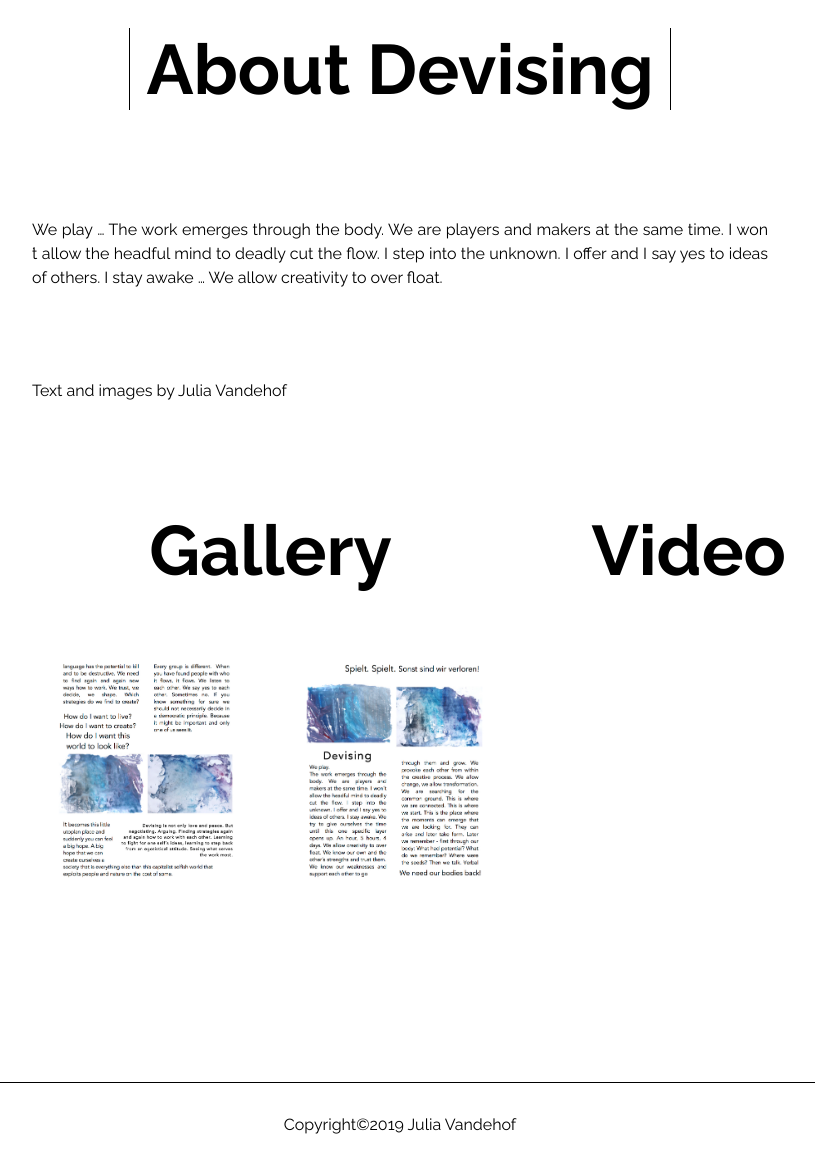
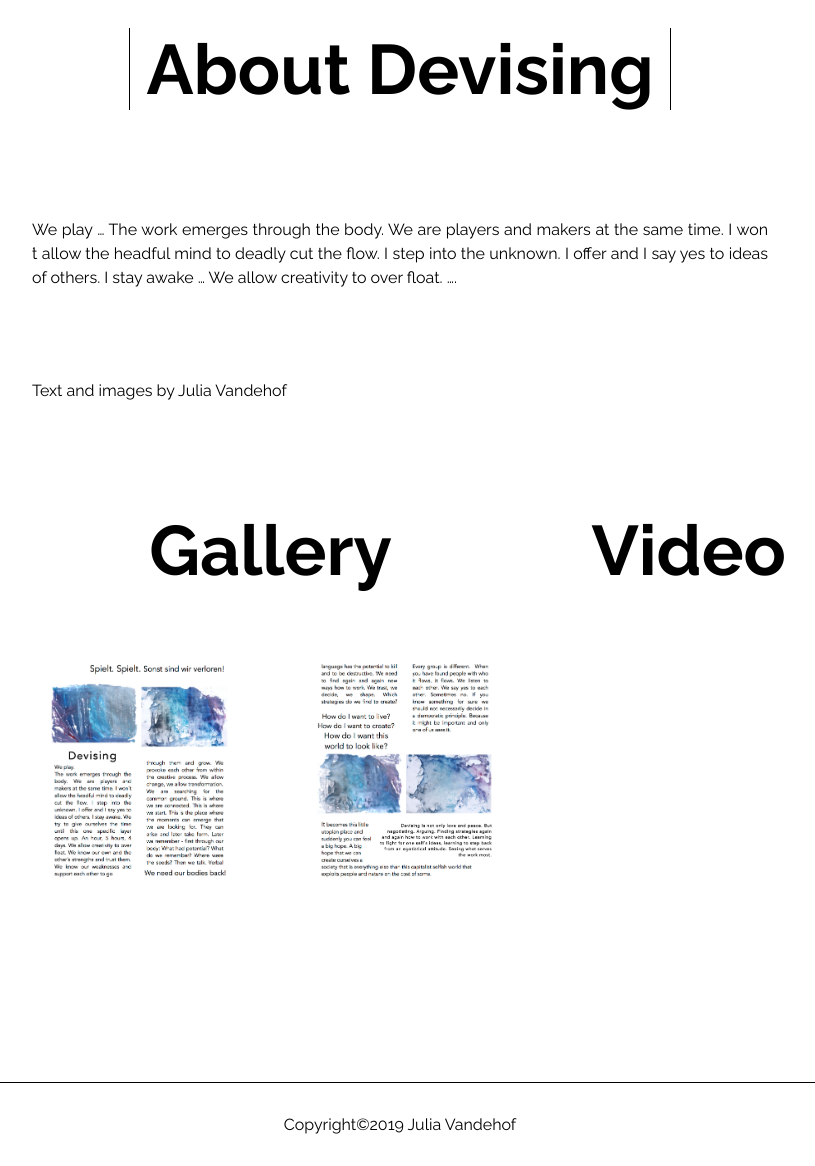
Before and after one commit to matteocarpi/julia, a Jekyll site: the page built from _posts/2019-04-23-devising.md, in a window 1280 px wide, cut to the strip 100-1266 px from the top of the page. Shown: the whole strip, without its empty margins (240-1055 px from the left). Built offline with Jekyll 4.4.1, drawn with Linux system fonts in a browser that asks for light colours.

Commit message:
Update from Forestry.io Julia Proeglhoef updated _posts/2019-04-23-devising.md

```diff
--- a/_posts/2019-04-23-devising.md
+++ b/_posts/2019-04-23-devising.md
@@ -10,12 +10,12 @@ preview_picture: "/uploads/print1.JPG"
 current: false
 main_pictures: []
 gallery:
+- "/uploads/devising_1.jpg"
 - "/uploads/devising2.jpg"
-- "/uploads/devising_1.jpg"
 description: We play ... The work emerges through the body. We are players and makers
   at the same time. I won ́t allow the headful mind to deadly cut the flow. I step
   into the unknown. I offer and I say yes to ideas of others. I stay awake ... We
-  allow creativity to over float.
+  allow creativity to over float. ....
 press: false
 
 ---
```
